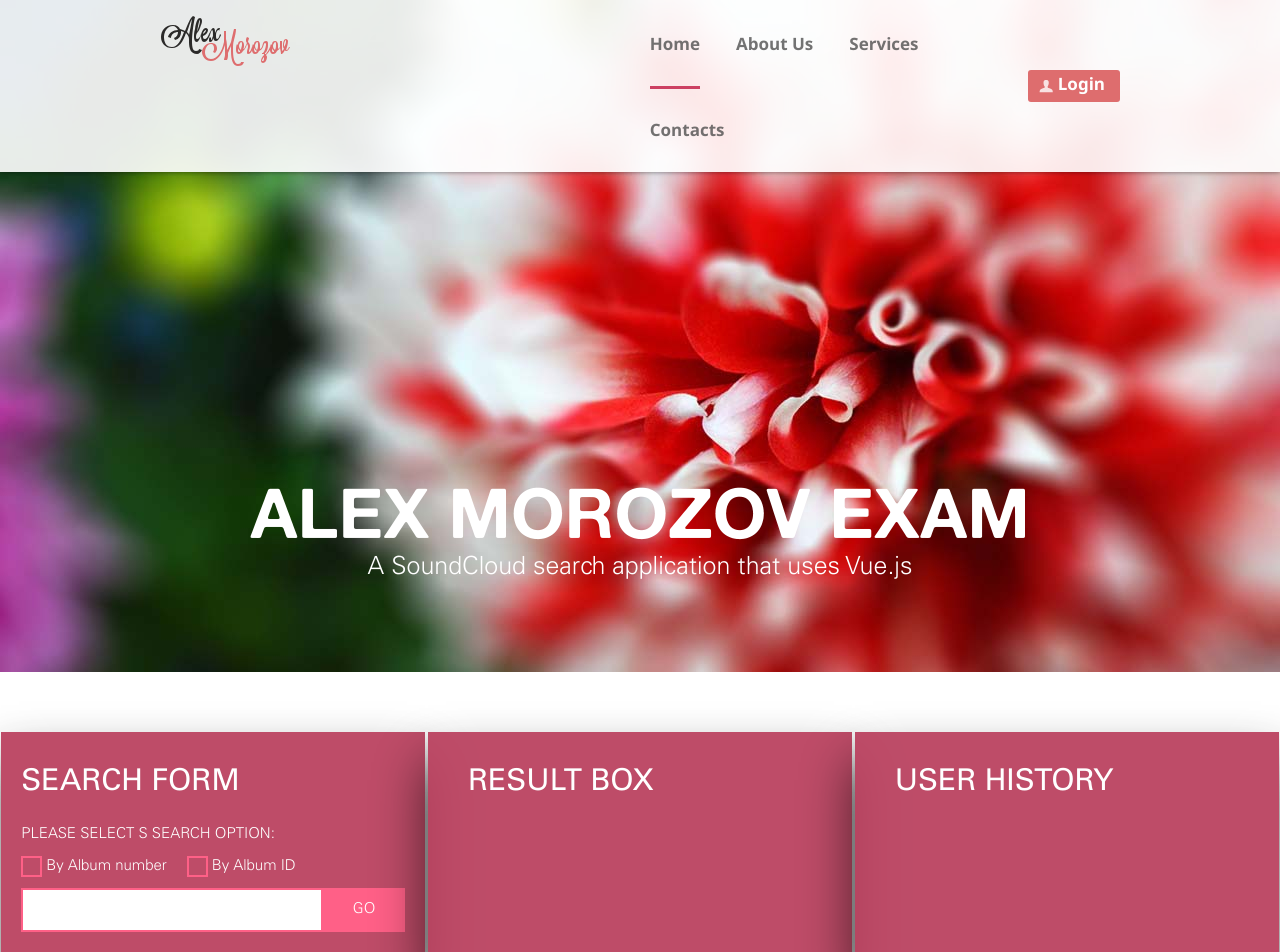
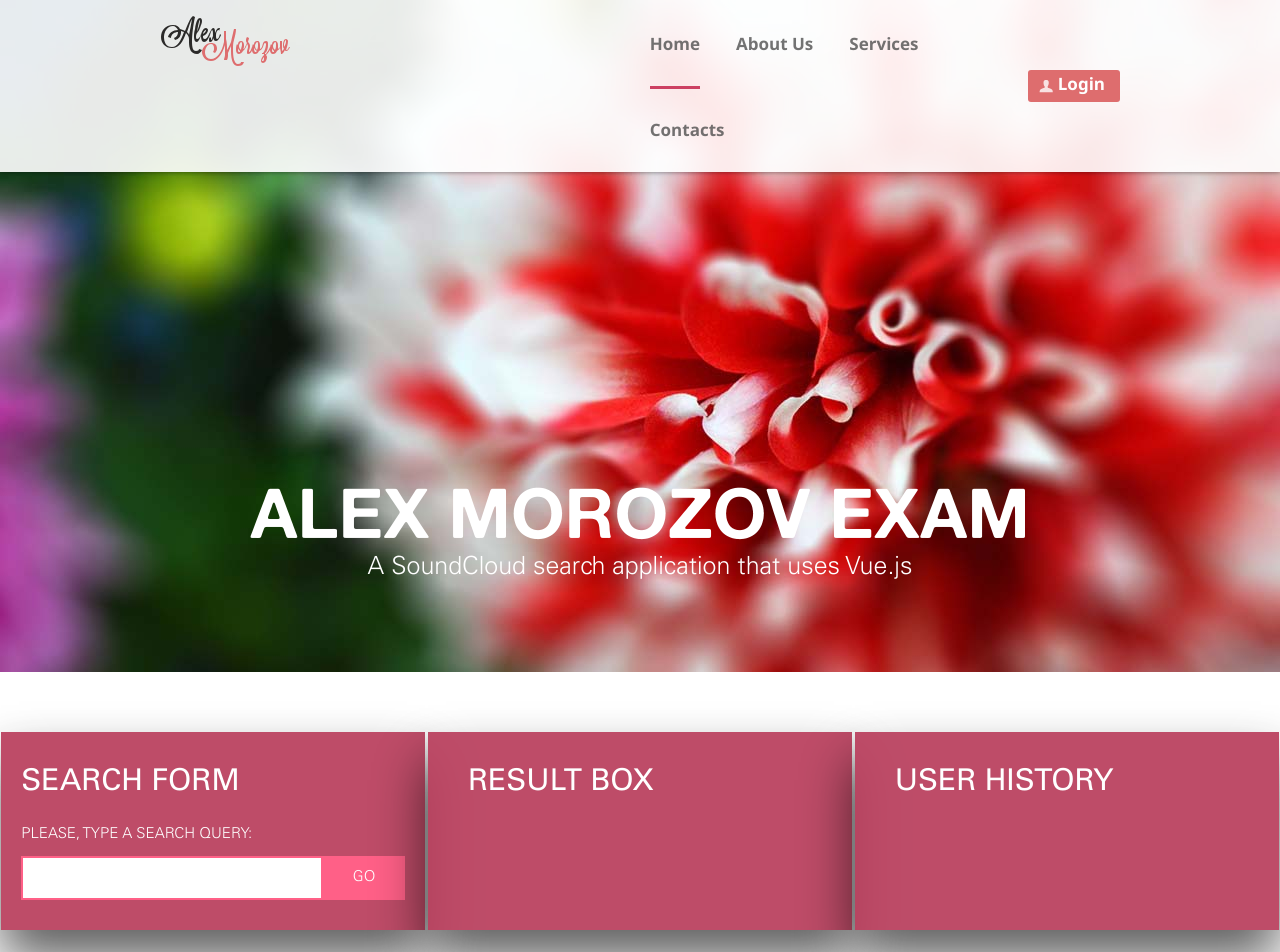
Before and after one commit to alexxx01110/music-search, a Vue app: page /search in a window 1280 px wide. Shown: the top 952 px of the page. Built offline with nearby package versions, Linux system fonts and the light colour scheme.

Commit message:
Exclude checkbox group.

```diff
--- a/src/components/searchBox.vue
+++ b/src/components/searchBox.vue
@@ -2,31 +2,32 @@
 
   <section class="container-main__item panel search-box">
     <h2>Search form</h2>
-    <p class="search-box__description">Please select s search option:</p>
+    <p class="search-box__description">Please, type a search query:</p>
     <form class="search-box__form"
           @submit.prevent="search(query)">
-      <p class="search-box__checkbox-group">
-        <label class="search-box__checkbox">
-          <input class="visually-hidden"
-                 type="checkbox"
-                 name="by_album">
-          <span class="search-box__checkbox-indicator"></span>
-          By Album number
-        </label>
-        <label class="search-box__checkbox">
-          <input class="visually-hidden"
-                 type="checkbox"
-                 name="by_photo">
-          <span class="search-box__checkbox-indicator"></span>
-          By Album ID
-        </label>
-      </p>
+      <!--<p class="search-box__checkbox-group">-->
+        <!--<label class="search-box__checkbox">-->
+          <!--<input class="visually-hidden"-->
+                 <!--type="checkbox"-->
+                 <!--name="by_album">-->
+          <!--<span class="search-box__checkbox-indicator"></span>-->
+          <!--By Album number-->
+        <!--</label>-->
+        <!--<label class="search-box__checkbox">-->
+          <!--<input class="visually-hidden"-->
+                 <!--type="checkbox"-->
+                 <!--name="by_photo">-->
+          <!--<span class="search-box__checkbox-indicator"></span>-->
+          <!--By Album ID-->
+        <!--</label>-->
+      <!--</p>-->
       <div class="search-box__wrapper">
         <p class="search-box__input-group">
           <label class="visually-hidden" for="photo-id">Type Album ID</label>
           <input id="photo-id"
                  type="text"
                  name="photo_id"
+                 required
                  v-model="query">
         </p>
         <button class="button" type="submit">Go</button>
```
